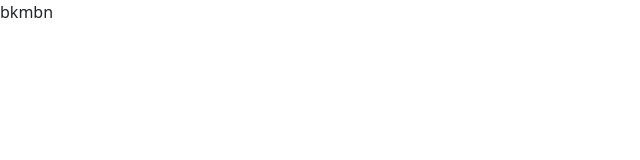
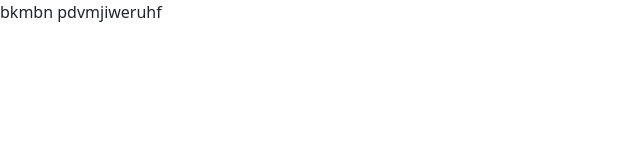
Before and after one commit to ortizpv/sprint2, a website: page index.html in a window 1280 px wide. Shown: the whole page, without its empty margins (0-640 px from the left). Drawn offline with nearby package versions, Linux system fonts and the light colour scheme.

Commit message:
Prueba merge

```diff
--- a/index.html
+++ b/index.html
@@ -17,7 +17,7 @@
     <div>
         <header>
             bkmbn
-
+            pdvmjiweruhf
         </header>
     </div>
 
```
